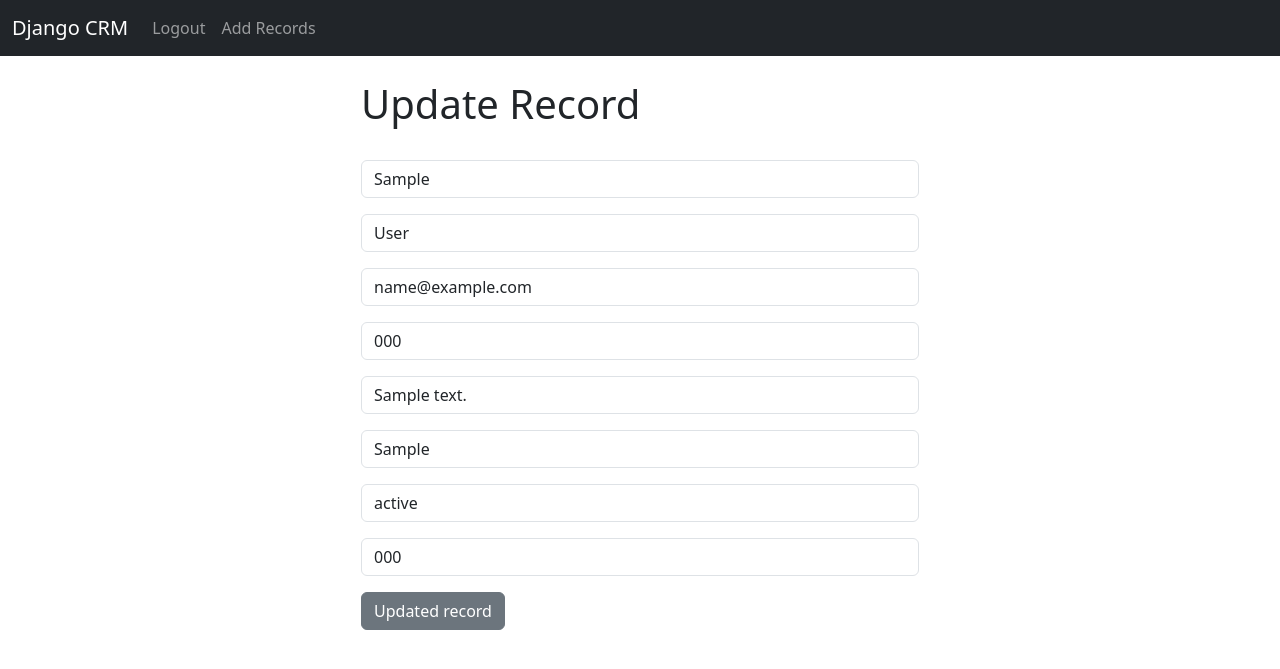
After one commit to VanderCaneppelle/django_crm, a Django app: page /update_record/1 in a window 1280 px wide. The commit adds this page. Shown: the top 669 px of the page. Run offline with Django 4.2, Linux system fonts and the light colour scheme; a user stored in the database is signed in; tables that the repository leaves empty hold one stand-in row (values such as "Sample post").

Commit message:
add add and update records

```diff
--- a/website/forms.py
+++ b/website/forms.py
@@ -1,6 +1,7 @@
 from django.contrib.auth.forms import UserCreationForm
 from django.contrib.auth.models import User
 from django import forms
+from .models import Record
 
 
 class SignUpForm(UserCreationForm):
@@ -33,3 +34,34 @@ class SignUpForm(UserCreationForm):
         self.fields['password2'].widget.attrs['class'] = 'form-control'
         self.fields['password2'].label = ''
         self.fields['password2'].help_text = '<span class="form-text text-muted"><small>Enter the same password as before, for verification.</small></span>'
+
+
+# create record form
+class AddRecordForm(forms.ModelForm):
+    first_name = forms.CharField(required=True, widget=forms.widgets.TextInput(
+        attrs={"placeholder": "First Name", "class": "form-control"}), label="")
+
+    last_name = forms.CharField(required=True, widget=forms.widgets.TextInput(
+        attrs={"placeholder": "Last Name", "class": "form-control"}), label="")
+
+    email = forms.CharField(required=True, widget=forms.widgets.TextInput(
+        attrs={"placeholder": "E-mail", "class": "form-control"}), label="")
+
+    phone = forms.CharField(required=True, widget=forms.widgets.TextInput(
+        attrs={"placeholder": "Phone", "class": "form-control"}), label="")
+
+    address = forms.CharField(required=True, widget=forms.widgets.TextInput(
+        attrs={"placeholder": "Address", "class": "form-control"}), label="")
+
+    city = forms.CharField(required=True, widget=forms.widgets.TextInput(
+        attrs={"placeholder": "City", "class": "form-control"}), label="")
+
+    state = forms.CharField(required=True, widget=forms.widgets.TextInput(
+        attrs={"placeholder": "State", "class": "form-control"}), label="")
+
+    zipcode = forms.CharField(required=True, widget=forms.widgets.TextInput(
+        attrs={"placeholder": "Zip Code", "class": "form-control"}), label="")
+
+    class Meta:
+        model = Record
+        exclude = ("user",)
--- a/website/templates/navbar.html
+++ b/website/templates/navbar.html
@@ -11,6 +11,10 @@
                 <li class="nav-item">
                     <a class="nav-link" href="{% url 'logout' %}">Logout</a>
                 </li>
+                <li class="nav-item">
+                    <a class="nav-link" href="{% url 'add_record' %}">Add Records</a>
+                </li>
+
 
                 {% else %}
                 <li class="nav-item">
--- a/website/templates/record.html
+++ b/website/templates/record.html
@@ -24,6 +24,8 @@
 </div>
 <br />
 <a href="{% url 'home' %}" class="btn btn-secondary">Back</a>
-<a href="{% url 'home' %}" class="btn btn-danger">Delete</a>
+<a href="{% url 'update_record' customer_record.id %}" class="btn btn-secondary">Update</a>
+<a href="{% url 'delete_record' customer_record.id %}" class="btn btn-danger">Delete</a>
+
 
 {% endblock %}
--- /dev/null
+++ b/website/templates/update_record.html
@@ -0,0 +1,19 @@
+{% extends 'base.html' %}
+
+{% block content %}
+
+<div class="col-md-6 offset-md-3">
+    <h1> Update Record</h1>
+    <br />
+
+    <form method="POST">
+        {% csrf_token %}
+        {{form.as_p}}
+
+
+        <button type="submit" class="btn btn-secondary">Updated record</button>
+    </form>
+</div>
+
+
+{% endblock %}
--- a/website/urls.py
+++ b/website/urls.py
@@ -8,4 +8,8 @@ urlpatterns = [
     path('logout/', views.logout_user, name='logout'),
     path('register/', views.register_user, name='register'),
     path('record/<int:pk>', views.customer_record, name='record'),
+    path('delete_record/<int:pk>', views.delete_record, name='delete_record'),
+    path('add_record/', views.add_record, name='add_record'),
+    path('update_record/<int:pk>', views.update_record, name='update_record'),
+
 ]
--- a/website/views.py
+++ b/website/views.py
@@ -1,7 +1,7 @@
 from django.shortcuts import render, redirect
 from django.contrib.auth import authenticate, login, logout
 from django.contrib import messages
-from .forms import SignUpForm
+from .forms import SignUpForm, AddRecordForm
 from .models import Record
 
 # Create your views here.
@@ -64,5 +64,50 @@ def customer_record(request, pk):
         customer_record = Record.objects.get(id=pk)
         return render(request, 'record.html', {'customer_record': customer_record})
     else:
-        messages.success(request, "You must be logged in to views that page")
+        messages.error(request, "You must be logged in to views that page")
         return redirect('home')
+
+
+def delete_record(request, pk):
+    if request.user.is_authenticated:
+
+        record = Record.objects.get(id=pk)
+        first_name = record.first_name
+        last_name = record.last_name
+
+        record.delete()
+        messages.success(
+            request, f"{first_name} {last_name} Deleted Successfully!")
+        return redirect('home')
+
+    else:
+        messages.error(request, "You must be logged in to delete a record!")
+        return redirect('home')
+
+
+def add_record(request):
+    form = AddRecordForm(request.POST or None)
+    if request.user.is_authenticated:
+        if request.method == "POST":
+            if form.is_valid():
+                add_record = form.save()
+                messages.success(request, "Record added successfully!")
+                return redirect('home')
+        return render(request, 'add_record.html', {'form': form})
+    else:
+        messages.error(request, "You must be logged in to add records!")
+        return redirect('home')
+
+
+def update_record(request, pk):
+    if request.user.is_authenticated:
+        current_record = Record.objects.get(id=pk)
+        form = AddRecordForm(request.POST or None, instance=current_record)
+        if form.is_valid():
+            form.save()
+            messages.success(request, "Record has been updated!")
+            return redirect('home')
+        return render(request, "update_record.html", {'form': form})
+    else:
+        messages.error(request, "You must be logged in to update a record!")
+        return redirect('home')
```
Also changed, not shown: website/templates/add_record.html (added, +19 -0 lines).
